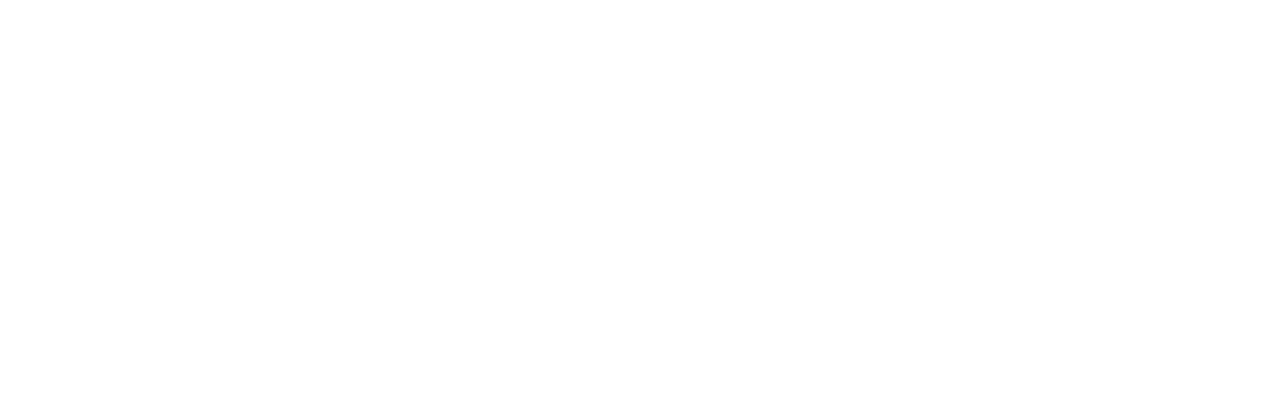
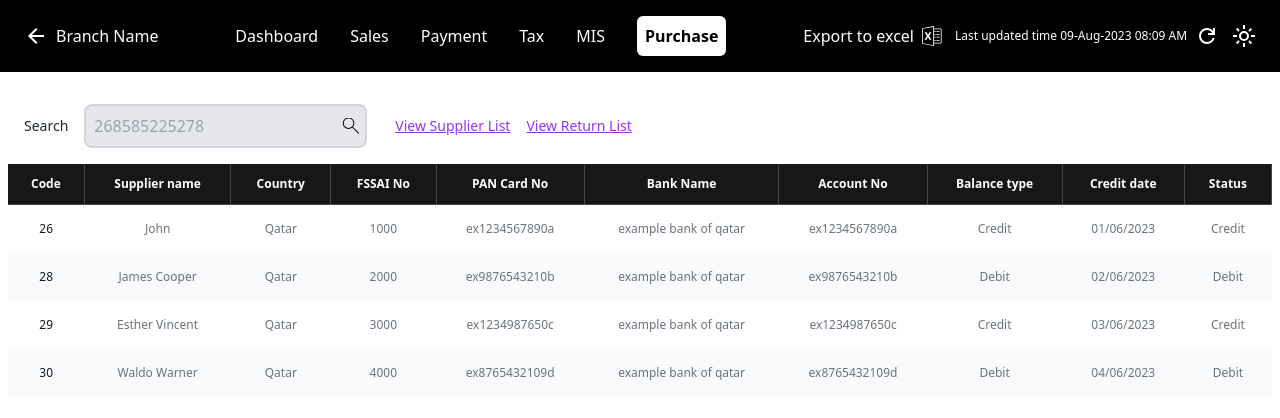
Before and after one commit to amarnadhcp/Sacrosys-purchase, a React (Create React App) app: page /supplier in a window 1280 px wide. Before the commit this address had no page. Shown: the top 418 px of the page. Built offline with nearby package versions, Linux system fonts and the light colour scheme.

Commit message:
feat(Design Supplier List):Implemented supplier List and some other desing updateion

```diff
--- a/package.json
+++ b/package.json
@@ -8,7 +8,7 @@
     "@testing-library/user-event": "^13.5.0",
     "react": "^18.2.0",
     "react-dom": "^18.2.0",
-    "react-router-dom": "^6.21.1",
+    "react-router-dom": "^6.21.2",
     "react-scripts": "5.0.1",
     "web-vitals": "^2.1.4"
   },
--- a/src/App.js
+++ b/src/App.js
@@ -1,12 +1,15 @@
-import { BrowserRouter, Route,Routes } from "react-router-dom";
+import { BrowserRouter, Route,Routes,Switch  } from "react-router-dom";
 import Purchase from "../src/pages/purchaseEntry/PurchaseEntry.jsx"
 import Layout from "./pages/Layout.jsx";
+import SupplierList from "./pages/purchaseEntry/SupplierList.jsx";
+
 function App() {
   return (
     <BrowserRouter>
     <Routes>
       <Route  path="/" element={ <Layout> </Layout> }>
       <Route path="/purchase" element={<Purchase />} />
+      <Route path="/supplier" element={<SupplierList />} />
       </Route>
       </Routes>
     </BrowserRouter>
--- a/src/component/Entry/EntryTable.jsx
+++ b/src/component/Entry/EntryTable.jsx
@@ -63,9 +63,7 @@
               <tr>
                 <th className="bg-black text-white px-4 py-3">Date</th>
                 <th className="bg-black text-white px-4 py-3">Supplier</th>
-                <th className="bg-black text-white px-4 py-3">
-                  Invoice Number
-                </th>
+                <th className="bg-black text-white px-4 py-3">Invoice Number</th>
                 <th className="bg-black text-white px-4 py-3">Amount</th>
                 <th className="bg-black text-white px-4 py-3">VAT</th>
                 <th className="bg-black text-white px-4 py-3">Cash/Credit</th>
@@ -83,19 +81,20 @@
                   <td className="px-4 py-4 font-medium text-gray-900 whitespace-nowrap dark:text-white">
                     {item.date}
                   </td>
-                  <td className="px-4 py-4">{item.supplier}</td>
-                  <td className="px-4 py-4">{item.invoiceNumber}</td>
-                  <td className="px-4 py-4">{item.amount.toFixed(2)}</td>
-                  <td className="px-4 py-4">{item.vat.toFixed(2)}</td>
-                  <td className="px-4 py-4">{item.paymentType}</td>
-                  <td className="px-4 py-4">
+                  <td className="px-4 py-2">{item.supplier}</td>
+                  <td className="px-4 py-2">{item.invoiceNumber}</td>
+                  <td className="px-4 py-2">{item.amount.toFixed(2)}</td>
+                  <td className="px-4 py-2">{item.vat.toFixed(2)}</td>
+                  <td className="px-4 py-2">{item.paymentType}</td>
+                  <td className="px-4 py-2">
                     <img
                       src={screenshotIcon}
                       alt="Screenshot"
                       className="w-10 h-8 mt-2 mr-2 cursor-pointer"
                     />
                   </td>
-                  <td className="px-4 py-4 flex">
+
+                  <td className="px-4 py-2 flex">
                     <img
                       src={editIcon}
                       alt="Edit"
--- a/src/component/SearchBar/SearchBar.jsx
+++ b/src/component/SearchBar/SearchBar.jsx
@@ -1,5 +1,6 @@
 import React from "react";
 import SearchIcon from "../../assests/images/search.svg";
+import { Link } from "react-router-dom";
 
 function SearchBar() {
   return (
@@ -7,7 +8,7 @@
       <div className="flex">
         <label
           htmlFor="search-input "
-          className="mx-4 text-gray-800 font-Inter  text-sm mt-3 font-inter "
+          className="mx-4 text-gray-800 font-Inter  text-sm mt-3 font-inter hidden md:block"
         >
           Search
         </label>
@@ -15,7 +16,7 @@
           <div className="relative flex items-center mr-4 w-full md:w-auto">
             <input
               id="search-input"
-              className="w-full py-2 pl-2 pr-10 border-2 border-gray-300 rounded-lg focus:outline-none focus:border-purple-400"
+              className="w-full py-2 pl-2 pr-10 border-2 bg-gray-200 border-gray-300 rounded-lg focus:outline-none focus:border-purple-400"
               type="text"
               placeholder="268585225278"
             />
@@ -26,18 +27,18 @@
             />
           </div>
           <div className="flex items-center flex-wrap gap-4 p-3 justify-center w-full md:w-auto">
-            <a
-              href="#"
+            <Link
+              to="supplier"
               className="text-purple-600 underline text-sm font-Poppins"
             >
               View Supplier List
-            </a>
-            <a
-              href="#"
+            </Link>
+            <Link
+              to="return"
               className="text-purple-600 underline text-sm font-Poppins"
             >
               View Return List
-            </a>
+            </Link>
           </div>
         </div>
       </div>
--- a/src/pages/purchaseEntry/PurchaseEntry.jsx
+++ b/src/pages/purchaseEntry/PurchaseEntry.jsx
@@ -1,6 +1,5 @@
 // PurchaseEntry.js
 import React from "react";
-import "./purchaseEntry.css";
 import EntryTable from "../../component/Entry/EntryTable";
 import EntryForm from "../../component/Entry/EntryForm";
 function PurchaseEntry() {
--- /dev/null
+++ b/src/pages/purchaseEntry/SupplierList.jsx
@@ -0,0 +1,115 @@
+import React from 'react'
+import SearchBar from "../../component/SearchBar/SearchBar";
+function SupplierList() {
+
+  return (
+    <div className="mx-auto  px-2 overflow-auto my-4 ">
+      <SearchBar/>
+    <div className="overflow-x-auto min-w-full">
+      <table className="w-full text-xs text-left rtl:text-right text-gray-500 dark:text-gray-400">
+        <thead className="text-xs text-stone-50 font-light  bg-gray-50 dark:bg-gray-900">
+          <tr>
+            <th className="bg-neutral-900 text-white px-4 py-3 text-center border-b border-r border-solid border-white/20">Code</th>
+            <th className="bg-neutral-900 text-white px-4 py-3 text-center border-b border-r border-solid border-white/20">Supplier name</th>
+            <th className="bg-neutral-900 text-white px-4 py-3 text-center border-b border-r border-solid border-white/20">Country</th>
+            <th className="bg-neutral-900 text-white px-4 py-3 text-center border-b border-r border-solid border-white/20">FSSAI No</th>
+            <th className="bg-neutral-900 text-white px-4 py-3 text-center border-b border-r border-solid border-white/20">PAN Card No</th>
+            <th className="bg-neutral-900 text-white px-4 py-3 text-center border-b border-r border-solid border-white/20">Bank Name</th>
+            <th className="bg-neutral-900 text-white px-4 py-3 text-center border-b border-r border-solid border-white/20">Account No</th>
+            <th className="bg-neutral-900 text-white px-4 py-3 text-center border-b border-r border-solid border-white/20">Balance type</th>
+            <th className="bg-neutral-900 text-white px-4 py-3 text-center border-b border-r border-solid border-white/20">Credit date</th>
+            <th className="bg-neutral-900 text-white px-4 py-3 text-center border-b border-r border-solid border-white/20">Status</th>
+          </tr>
+        </thead>
+        <tbody>
+          {tableData.map((item) => (
+            <tr
+              key={item.id}
+              className="even:bg-gray-50 odd:bg-white dark:even:bg-gray-800 dark:odd:bg-gray-700  dark:border-gray-700"
+            >
+              <td className="px-4 py-4 font-medium text-gray-900 whitespace-nowrap dark:text-white text-center">
+                {item.code}
+              </td>
+              <td className="px-4 py-2 text-center">{item.supplierName}</td>
+              <td className="px-4 py-2 text-center">{item.country}</td>
+              <td className="px-4 py-2 text-center">{item.fbsmNo}</td>
+              <td className="px-4 py-2 text-center">{item.ribCardNo}</td>
+              <td className="px-4 py-2 text-center">{item.bankName}</td>
+              <td className="px-4 py-2 text-center">{item.accountNo}</td>
+              <td className="px-4 py-2 text-center">{item.balanceType}</td>
+              <td className="px-4 py-2 text-center">{item.creditDate}</td>
+              <td className="px-4 py-2 text-center">{item.balanceType}</td>
+              {/* <td className="px-4 py-2 text-center">Active
+              <input type="checkbox" className="form-checkbox h-5 w-5 text-black border-black rounded custom-checkbox" checked={item.state} />
+              </td> */}
+
+            </tr>
+          ))}
+        </tbody>
+      </table>
+    </div>
+  </div>
+  )
+}
+
+export default SupplierList
+
+
+
+
+
+
+const tableData = [
+  {
+    id: 1,
+    code: "26",
+    supplierName: "John",
+    country: "Qatar",
+    fbsmNo: "1000",
+    ribCardNo: "ex1234567890a",
+    bankName: "example bank of qatar",
+    accountNo: "ex1234567890a",
+    balanceType: "Credit",
+    creditDate: "01/06/2023",
+    state:true
+  },
+  {
+    id: 2,
+    code: "28",
+    supplierName: "James Cooper",
+    country: "Qatar",
+    fbsmNo: "2000",
+    ribCardNo: "ex9876543210b",
+    bankName: "example bank of qatar",
+    accountNo: "ex9876543210b",
+    balanceType: "Debit",
+    creditDate: "02/06/2023",
+    state:true
+  },
+  {
+    id: 3,
+    code: "29",
+    supplierName: "Esther Vincent",
+    country: "Qatar",
+    fbsmNo: "3000",
+    ribCardNo: "ex1234987650c",
+    bankName: "example bank of qatar",
+    accountNo: "ex1234987650c",
+    balanceType: "Credit",
+    creditDate: "03/06/2023",
+    state:true
+  },
+  {
+    id: 4,
+    code: "30",
+    supplierName: "Waldo Warner",
+    country: "Qatar",
+    fbsmNo: "4000",
+    ribCardNo: "ex8765432109d",
+    bankName: "example bank of qatar",
+    accountNo: "ex8765432109d",
+    balanceType: "Debit",
+    creditDate: "04/06/2023",
+    state:false
+  }
+];
```
Also changed, not shown: src/component/Entry/SupplierCreation.jsx (+26 -25 lines), src/pages/purchaseEntry/purchaseEntry.css (deleted), 1 other file (tests, documents, lock files or other folders).
